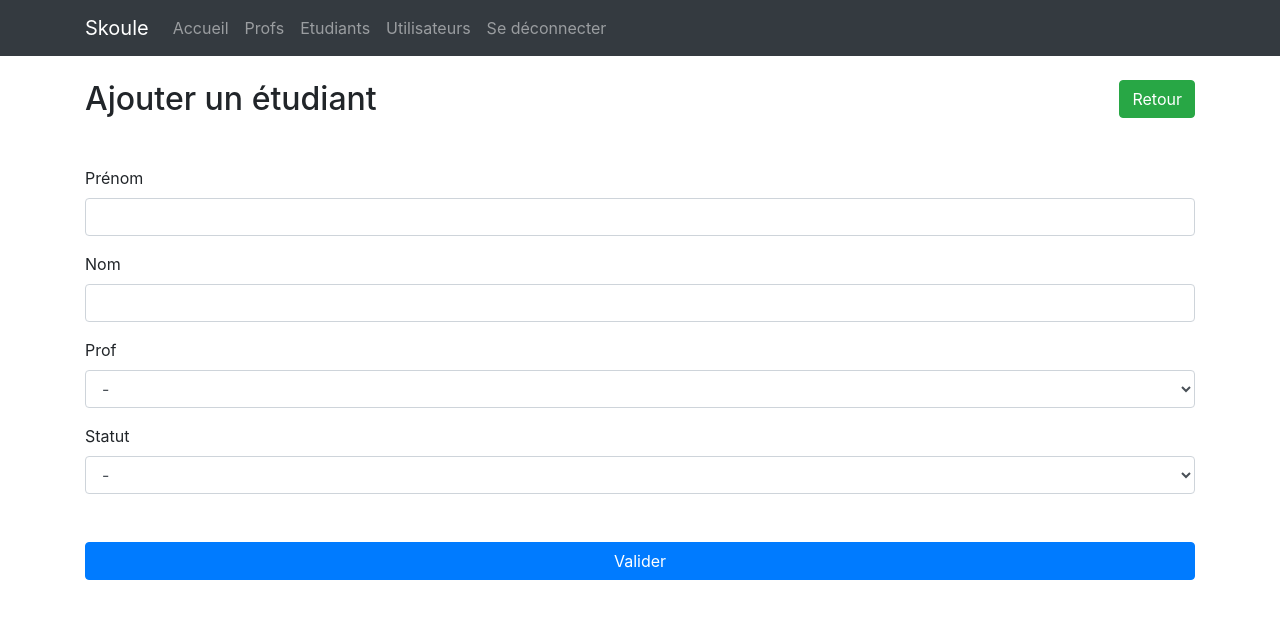
After one commit to TristanBonnal/skoule, a PHP site: template app/views/students/add.tpl.php in a window 1280 px wide. The commit adds this page. Shown: the top 619 px of the page. Run offline with PHP 8.4, Linux system fonts and the light colour scheme; the template is opened without the code that fills it, so the values that code supplies are empty.

Commit message:
add students

```diff
--- /dev/null
+++ b/app/views/students/add.tpl.php
@@ -0,0 +1,32 @@
+<div class="container my-4"> <a href="../student/list.html" class="btn btn-success float-right">Retour</a>
+    <h2>Ajouter un étudiant</h2>
+
+    <form action="" method="POST" class="mt-5">
+        <div class="form-group">
+            <label for="firstname">Prénom</label>
+            <input type="text" class="form-control" name="firstname" id="firstname" placeholder="" value="">
+        </div>
+        <div class="form-group">
+            <label for="lastname">Nom</label>
+            <input type="text" class="form-control" name="lastname" id="lastname" placeholder="" value="">
+        </div>
+        <div class="form-group">
+            <label for="teacher">Prof</label>
+            <select name="teacher" id="teacher" class="form-control">
+                <option value="0">-</option>
+                <?php foreach ($teachers as $teacher): ?>
+                    <option value="<?= $teacher->getId() ?>"><?= $teacher->getFirstname() ?> - <?= $teacher->getJob() ?></option>
+                <?php endforeach ?>
+            </select>
+        </div>
+        <div class="form-group">
+            <label for="status">Statut</label>
+            <select name="status" id="status" class="form-control">
+                <option value="0">-</option>
+                <option value="1">actif</option>
+                <option value="2">désactivé</option>
+            </select>
+        </div>
+        <button type="submit" class="btn btn-primary btn-block mt-5">Valider</button>
+    </form>
+</div>
--- a/app/views/students/list.tpl.php
+++ b/app/views/students/list.tpl.php
@@ -1,4 +1,4 @@
-<div class="container my-4"> <a href="add.html" class="btn btn-success float-right">Ajouter</a>
+<div class="container my-4"> <a href="<?= $router->generate('students-add') ?>" class="btn btn-success float-right">Ajouter</a>
     <h2>Liste des &Eacute;tudiants</h2>
     <table class="table table-hover mt-4">
         <thead>
```
Also changed, not shown: app/Controllers/StudentController.php (+28 -1 lines), app/Models/Student.php (+46 -18 lines), public/index.php (+21 -1 lines).
